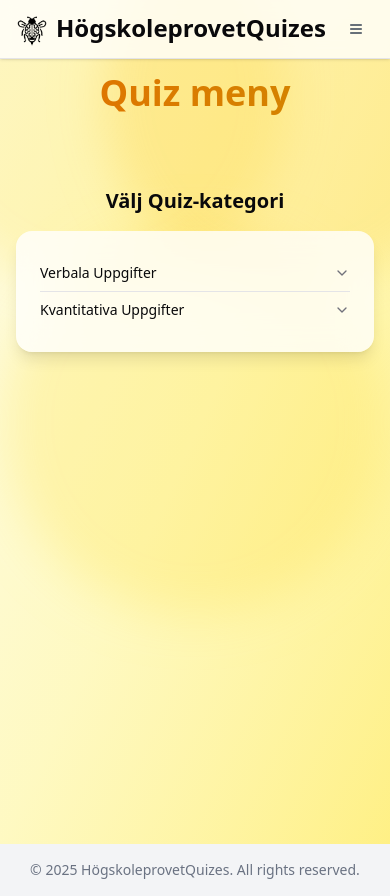
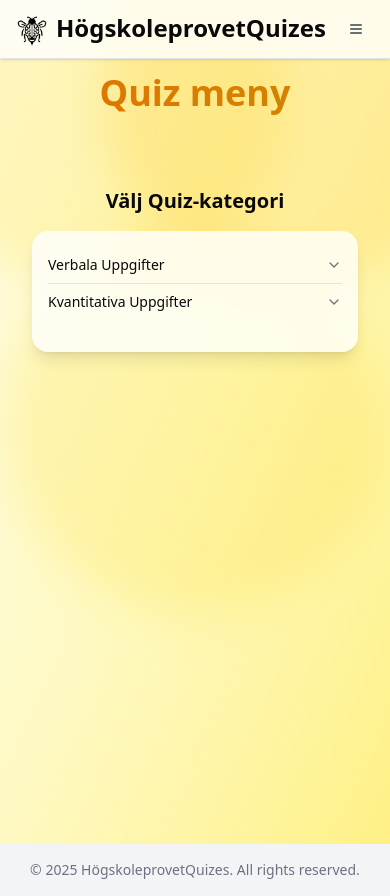
Before and after one commit to yousl902/ai-quizzes-web, a Next.js app: page /quizMenu in a window 390 px wide. Built offline with nearby package versions, Linux system fonts and the light colour scheme.

Commit message:
Started writing for mobile use

```diff
--- a/app/quizMenu/page.tsx
+++ b/app/quizMenu/page.tsx
@@ -1,5 +1,4 @@
 "use client"
-
 import siteInfo from "@/siteConfig";
 import QuizMeny from "@/components/QuizMeny";
 import { motion } from "framer-motion";
--- a/components/QuizMeny.tsx
+++ b/components/QuizMeny.tsx
@@ -37,7 +37,7 @@
       whileInView={{ opacity: 1, y: 0 }}
       viewport={{ once: true }}
       transition={{ duration: 0.6, delay: 0.2 }}
-      className="mb-20 w-full"
+      className="mb-20 w-full px-4"
     >
       <AnimatePresence mode="wait">
         <motion.h2
@@ -59,13 +59,13 @@
       <motion.div
         layout
         transition={{ type: "spring", duration: 0.6 }}
-        className={`bg-white/80 backdrop-blur-lg rounded-2xl p-6 shadow-lg flex flex-row space-x-4`}
+        className="bg-white/80 backdrop-blur-lg rounded-2xl p-4 sm:p-6 shadow-lg flex flex-col lg:flex-row lg:space-x-4"
       >
         {/* Main Accordion */}
         <motion.div
           layout
-          className={`transition-all duration-500
-                    ${nestedItems ? 'w-1/2' : 'w-full'}
+          className={`transition-all duration-500 mb-4 lg:mb-0
+                    ${nestedItems ? 'lg:w-1/2' : 'w-full'}
                      flex flex-col justify-start min-h-0`}
         >
           <Accordion
@@ -95,7 +95,7 @@
               animate={{ opacity: 1, x: 0 }}
               exit={{ opacity: 0, x: 20 }}
               transition={{ duration: 0.4, ease: "easeInOut" }}
-              className="w-1/2 pl-2 flex flex-col justify-start min-h-0"
+              className="lg:w-1/2 lg:pl-2 flex flex-col justify-start min-h-0"
             >
               <Accordion type="single" collapsible>
                 {nestedItems.map((item, index) => (
```
